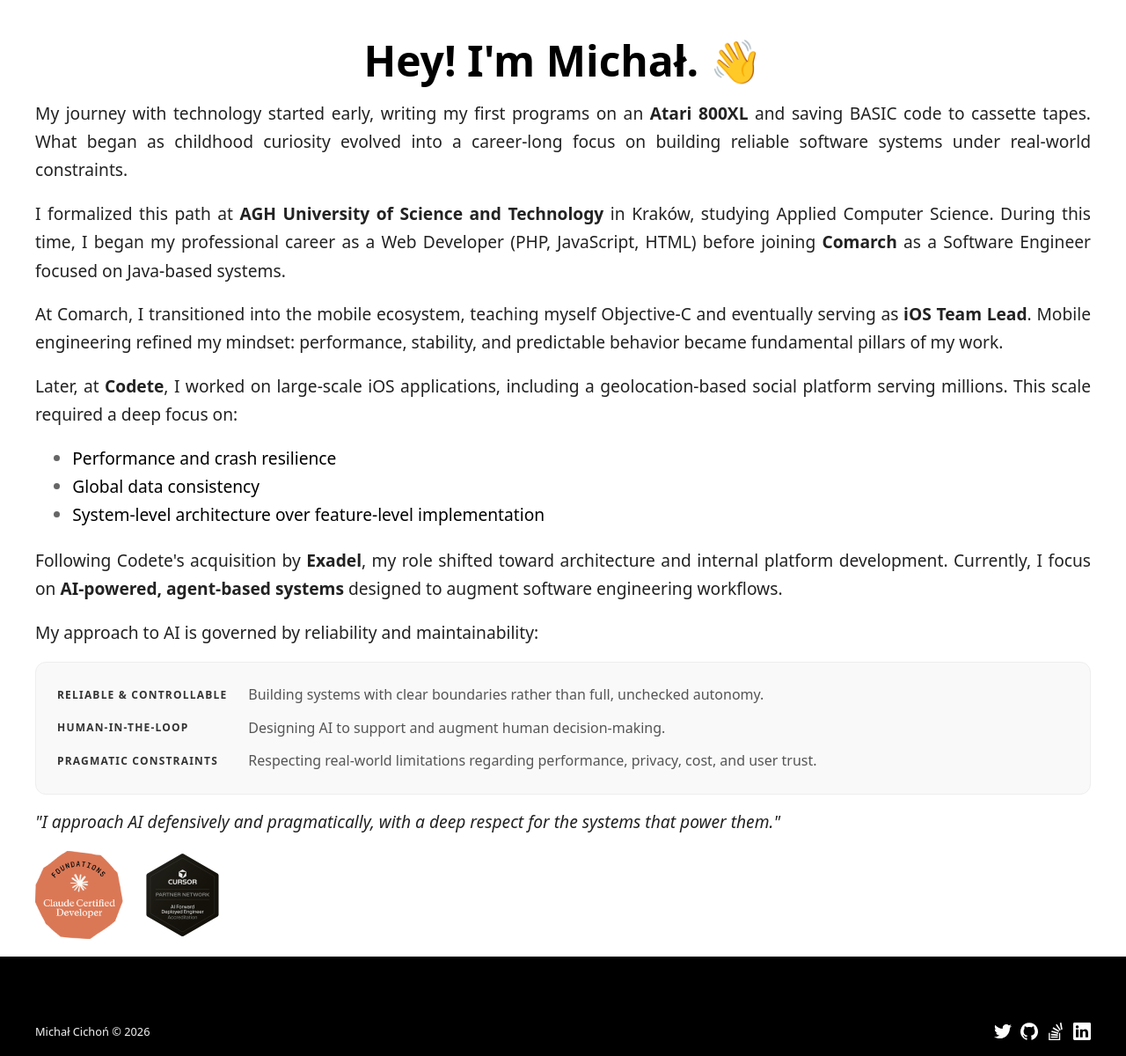
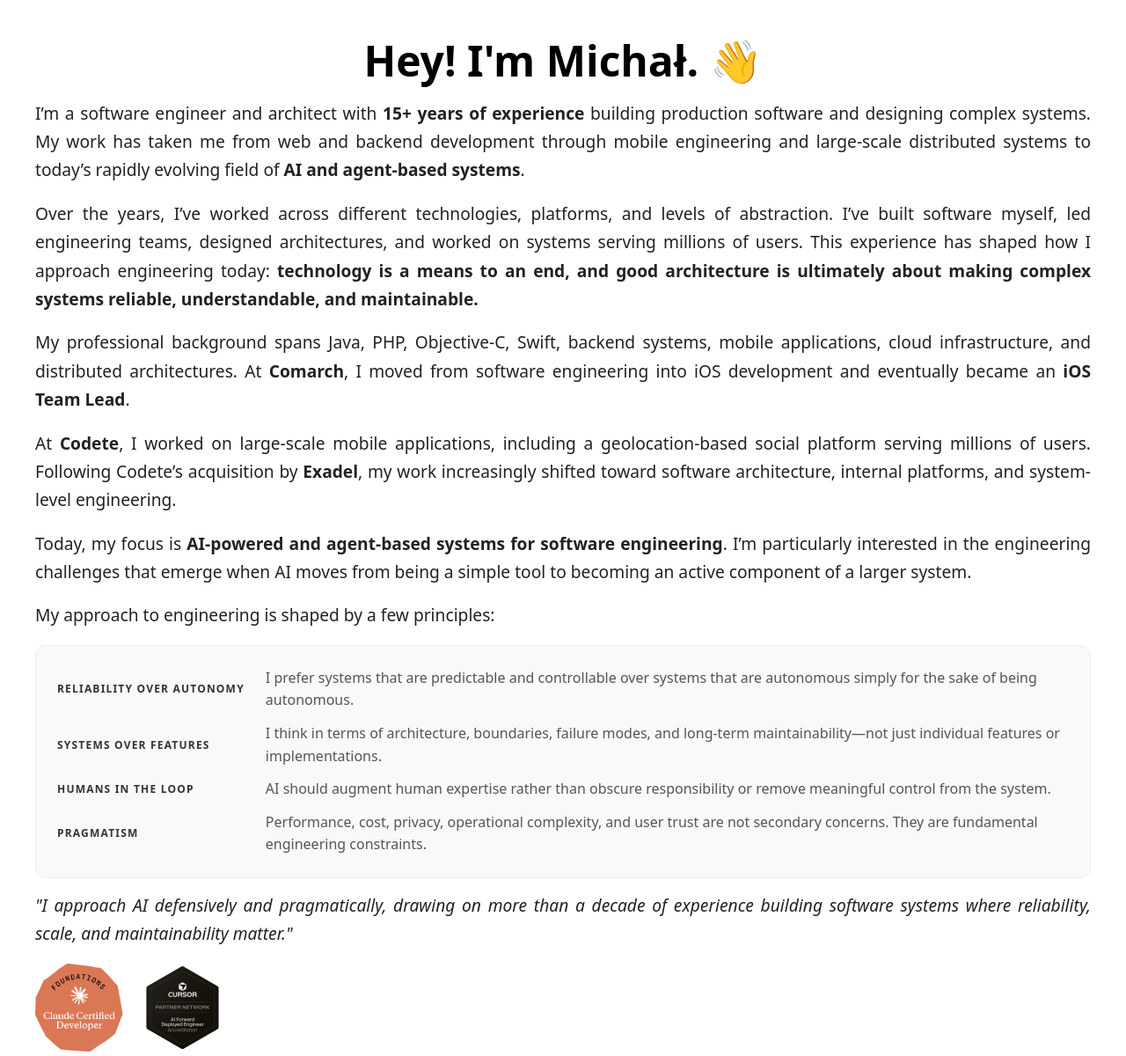
Before and after one commit to michalcichon/michalcichon.github.io, a Jekyll site: the page built from about-me.html, in a window 1280 px wide and 1400 px high. Shown: the part 200-1400 px from the top of the window at 88% size. Built offline with Jekyll 4.4.1, drawn with Linux system fonts in a browser that asks for light colours.

Commit message:
new about me

```diff
--- a/about-me.html
+++ b/about-me.html
@@ -9,50 +9,88 @@
       <h1>Hey! I'm Michał. 👋</h1>
   </header>
 
-  <section id="early-years">
+    <section id="about">
         <p>
-          My journey with technology started early, writing my first programs on an <strong>Atari 800XL</strong> and saving BASIC code to cassette tapes. What began as childhood curiosity evolved into a career-long focus on building reliable software systems under real-world constraints.
+            I’m a software engineer and architect with <strong>15+ years of experience</strong>
+            building production software and designing complex systems. My work has taken me
+            from web and backend development through mobile engineering and large-scale
+            distributed systems to today’s rapidly evolving field of <strong>AI and
+            agent-based systems</strong>.
         </p>
+
         <p>
-          I formalized this path at <strong>AGH University of Science and Technology</strong> in Kraków, studying Applied Computer Science. During this time, I began my professional career as a Web Developer (PHP, JavaScript, HTML) before joining <strong>Comarch</strong> as a Software Engineer focused on Java-based systems.
+            Over the years, I’ve worked across different technologies, platforms, and levels
+            of abstraction. I’ve built software myself, led engineering teams, designed
+            architectures, and worked on systems serving millions of users. This experience
+            has shaped how I approach engineering today: <strong>technology is a means to an
+            end, and good architecture is ultimately about making complex systems reliable,
+            understandable, and maintainable.</strong>
         </p>
     </section>
 
-  <section id="mobile-engineering">
+    <section id="experience">
         <p>
-          At Comarch, I transitioned into the mobile ecosystem, teaching myself Objective-C and eventually serving as <strong>iOS Team Lead</strong>. Mobile engineering refined my mindset: performance, stability, and predictable behavior became fundamental pillars of my work.
+            My professional background spans Java, PHP, Objective-C, Swift, backend systems,
+            mobile applications, cloud infrastructure, and distributed architectures.
+            At <strong>Comarch</strong>, I moved from software engineering into iOS development
+            and eventually became an <strong>iOS Team Lead</strong>.
         </p>
+
         <p>
-          Later, at <strong>Codete</strong>, I worked on large-scale iOS applications, including a geolocation-based social platform serving millions. This scale required a deep focus on:
+            At <strong>Codete</strong>, I worked on large-scale mobile applications, including
+            a geolocation-based social platform serving millions of users. Following Codete’s
+            acquisition by <strong>Exadel</strong>, my work increasingly shifted toward
+            software architecture, internal platforms, and system-level engineering.
         </p>
-      <ul>
-          <li>Performance and crash resilience</li>
-          <li>Global data consistency</li>
-          <li>System-level architecture over feature-level implementation</li>
-      </ul>
     </section>
 
     <section id="current-focus">
         <p>
-          Following Codete's acquisition by <strong>Exadel</strong>, my role shifted toward architecture and internal platform development. Currently, I focus on <strong>AI-powered, agent-based systems</strong> designed to augment software engineering workflows.
+            Today, my focus is <strong>AI-powered and agent-based systems for software
+            engineering</strong>. I’m particularly interested in the engineering challenges
+            that emerge when AI moves from being a simple tool to becoming an active component
+            of a larger system.
         </p>
+
         <p>
-          My approach to AI is governed by reliability and maintainability:
+            My approach to engineering is shaped by a few principles:
         </p>
+
         <dl>
-          <dt><strong>Reliable & Controllable</strong></dt>
-          <dd>Building systems with clear boundaries rather than full, unchecked autonomy.</dd>
+            <dt><strong>Reliability over Autonomy</strong></dt>
+            <dd>
+                I prefer systems that are predictable and controllable over systems that are
+                autonomous simply for the sake of being autonomous.
+            </dd>
 
-          <dt><strong>Human-in-the-loop</strong></dt>
-          <dd>Designing AI to support and augment human decision-making.</dd>
+            <dt><strong>Systems over Features</strong></dt>
+            <dd>
+                I think in terms of architecture, boundaries, failure modes, and long-term
+                maintainability—not just individual features or implementations.
+            </dd>
 
-          <dt><strong>Pragmatic Constraints</strong></dt>
-          <dd>Respecting real-world limitations regarding performance, privacy, cost, and user trust.</dd>
+            <dt><strong>Humans in the Loop</strong></dt>
+            <dd>
+                AI should augment human expertise rather than obscure responsibility or remove
+                meaningful control from the system.
+            </dd>
+
+            <dt><strong>Pragmatism</strong></dt>
+            <dd>
+                Performance, cost, privacy, operational complexity, and user trust are not
+                secondary concerns. They are fundamental engineering constraints.
+            </dd>
         </dl>
     </section>
 
     <footer>
-      <p><em>"I approach AI defensively and pragmatically, with a deep respect for the systems that power them."</em></p>
+        <p>
+            <em>
+                "I approach AI defensively and pragmatically, drawing on more than a decade
+                of experience building software systems where reliability, scale, and
+                maintainability matter."
+            </em>
+        </p>
     </footer>
 
   <section id="tools">
```
Lines whose indentation alone changed are shown as unchanged.
